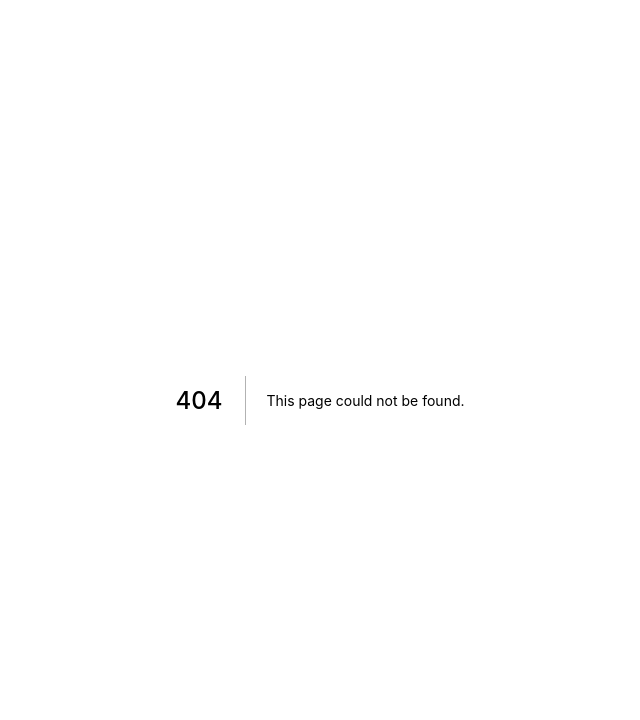
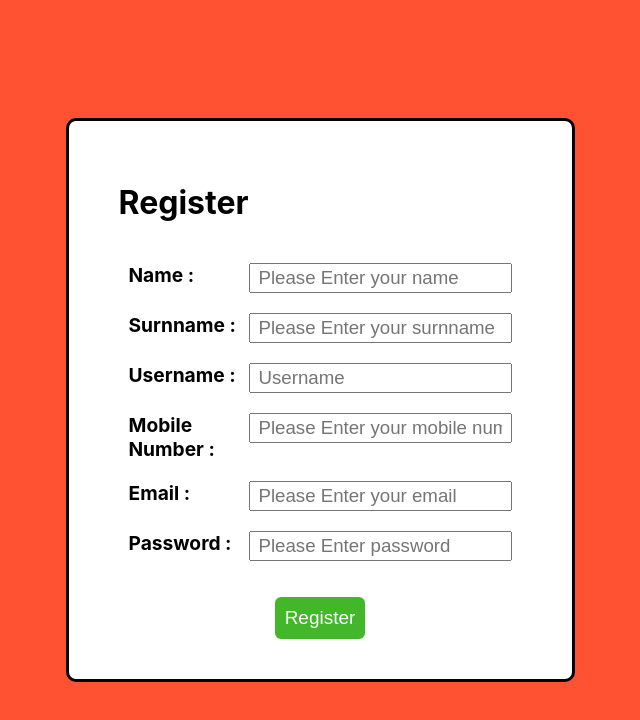
Before and after one commit to OatCoE15/Mini_Project, a Next.js app in the folder mini_project/: page /register in a window 1280 px wide. Before the commit this address had no page. Shown: the top 720 px of the page, without its empty margins (320-960 px from the left). Built offline with nearby package versions, Linux system fonts and the light colour scheme.

Commit message:
Register

```diff
--- /dev/null
+++ b/mini_project/pages/register.js
@@ -0,0 +1,129 @@
+import { useState } from 'react'
+import Head from 'next/head'
+import Layout from '../components/layout'
+import styles from '../styles/register.module.css'
+import axios from 'axios'
+import config from '../config/config'
+
+export default function Register({ token }) {
+
+    const [username, setUsername] = useState('')
+    const [email, setEmail] = useState('')
+    const [password, setPassword] = useState('')
+    const [status, setStatus] = useState('')
+
+    const profileUser = async () => {
+        console.log('token: ', token)
+        const users = await axios.get(`${config.URL}/profile`, {
+            headers: { Authorization: `Bearer ${token}` }
+        })
+        console.log('user: ', users.data)
+    }
+
+    const register = async (req, res) => {
+        try {
+            let result = await axios.post(`${config.URL}/register`,
+                { username, email, password })
+            console.log('result: ', result)
+            console.log('result.data:  ', result.data)
+            console.log('token:  ', token)
+            setStatus(result.data.message)
+        }
+        catch (e) {
+            console.log(e)
+        }
+
+    }
+
+    const registerForm = () => (
+        <div className={styles.gridContainer}>
+            <div>
+                <b>Name :</b>
+            </div>
+            <div>
+                <input type="text"
+                    name="name"
+                    placeholder="Please Enter your name"
+                    onChange={(e) => setName(e.target.value)}
+                />
+            </div>
+
+            <div>
+                <b>Surnname :</b>
+            </div>
+            <div>
+                <input type="text"
+                    name="Surnname"
+                    placeholder="Please Enter your surnname"
+                    onChange={(e) => setSurnname(e.target.value)}
+                />
+            </div>
+
+            <div>
+                <b>Username :</b>
+            </div>
+            <div>
+                <input type="text"
+                    name="username"
+                    placeholder="Username"
+                    onChange={(e) => setUsername(e.target.value)}
+                />
+            </div>
+
+            <div>
+                <b>Mobile Number :</b>
+            </div>
+            <div>
+                <input type="text"
+                    name="mobile_number"
+                    placeholder="Please Enter your mobile number"
+                    onChange={(e) => setMobile_number(e.target.value)} />
+            </div>
+
+            <div>
+                <b>Email :</b>
+            </div>
+            <div>
+                <input type="email"
+                    name="email"
+                    placeholder="Please Enter your email"
+                    onChange={(e) => setEmail(e.target.value)} />
+            </div>
+
+            <div>
+                <b>Password :</b>
+            </div>
+            <div>
+                <input type="password"
+                    name="password"
+                    placeholder="Please Enter password"
+                    onChange={(e) => setPassword(e.target.value)} />
+            </div>
+
+        </div>
+    )
+
+
+    return (
+        <Layout>
+            <Head>
+                <title>Register Page</title>
+            </Head>
+            <div className={styles.container}>
+                <div className={styles.registerpage}>
+                    <h1 className={styles.registertext}>Register</h1>
+                    <div className={styles.content}>
+                        {registerForm()}
+                    </div>
+                    <div className={styles.register}>
+                        <button className={styles.btn_register} onClick={register}>Register</button>
+                    </div>
+                </div>
+            </div>
+        </Layout>
+    )
+}
+
+export function getServerSideProps({ req, res }) {
+    return { props: { token: req.cookies.token || "" } };
+}
--- /dev/null
+++ b/mini_project/styles/register.module.css
@@ -0,0 +1,52 @@
+.container{
+    display: flex;
+    flex-direction: column;
+    height: 100vh;
+    justify-content: center;
+    align-items: center;
+    background-color: rgb(255, 82, 51);
+  }
+  .registerpage{
+    border: 3px solid black;
+    padding: 40px 50px;
+    border-radius: 10px;
+    background-color: white;
+  }
+  .logintext{
+    text-align: center;
+    color:rgb(0, 0, 0);
+  }
+  .gridContainer {
+    display: grid;
+    grid-template-columns: 120px auto;
+    margin-bottom: 16px;
+    border-radius: 5px;
+    padding: 10px;
+  }
+  .gridContainer>div {
+    text-align: left;
+    padding: 10px 0;
+    font-size: 1.2rem;
+  }
+  .gridContainer>div>input {
+    width: 100%;
+    padding: 2px 8px;
+    margin: 0px 0;
+    box-sizing: border-box;
+    font-size: 14pt;
+  }
+  .register{
+    text-align: center;
+    margin-top: 15px;
+  }
+  .btn_register{
+    font-size: 19px;
+    border-radius: 6px;
+    color: white;
+    border: white;
+    background-color:#42b72a;
+    padding: 10px;
+  }
+  .content {
+    min-width: 25vw;
+}
```
